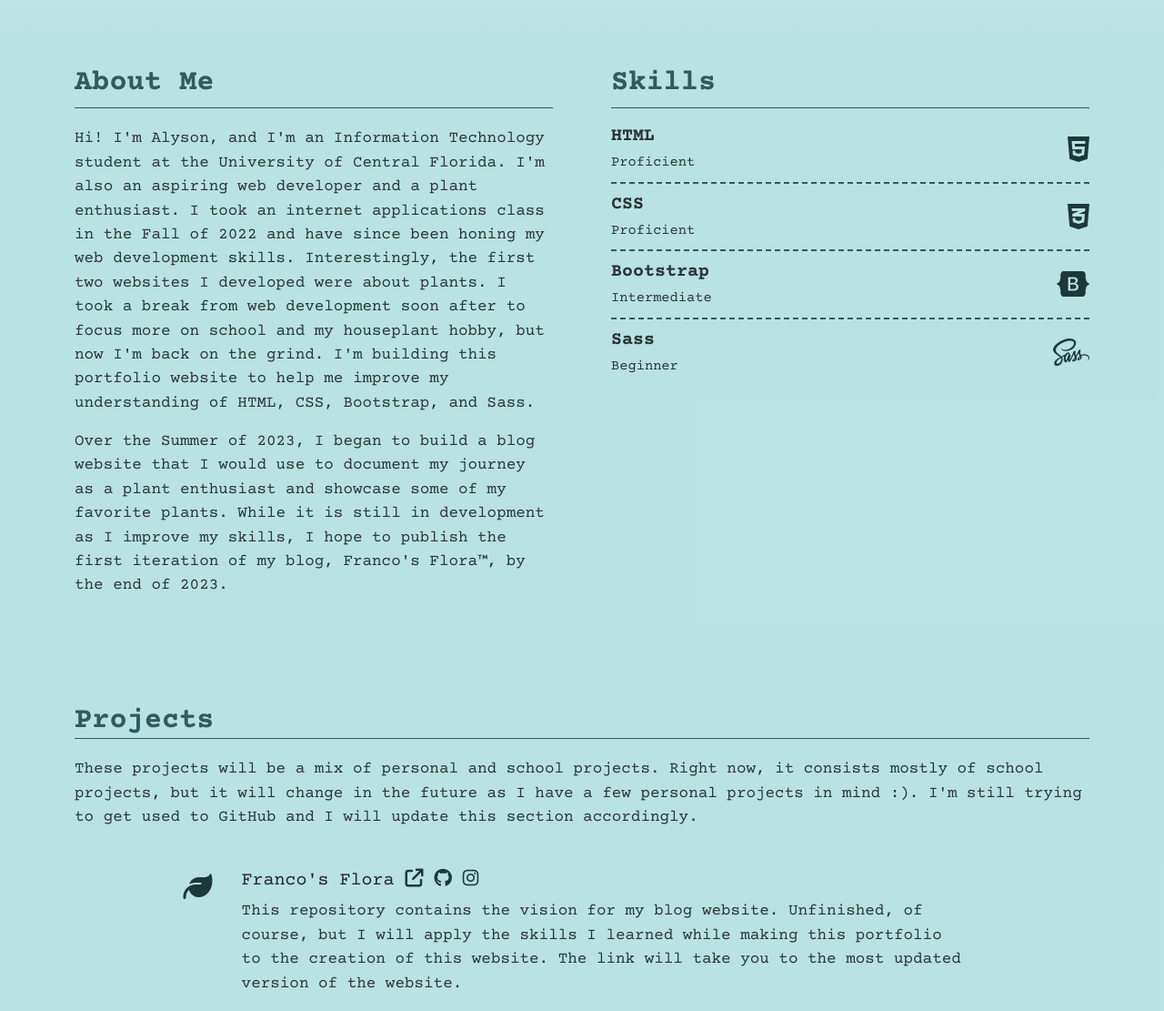
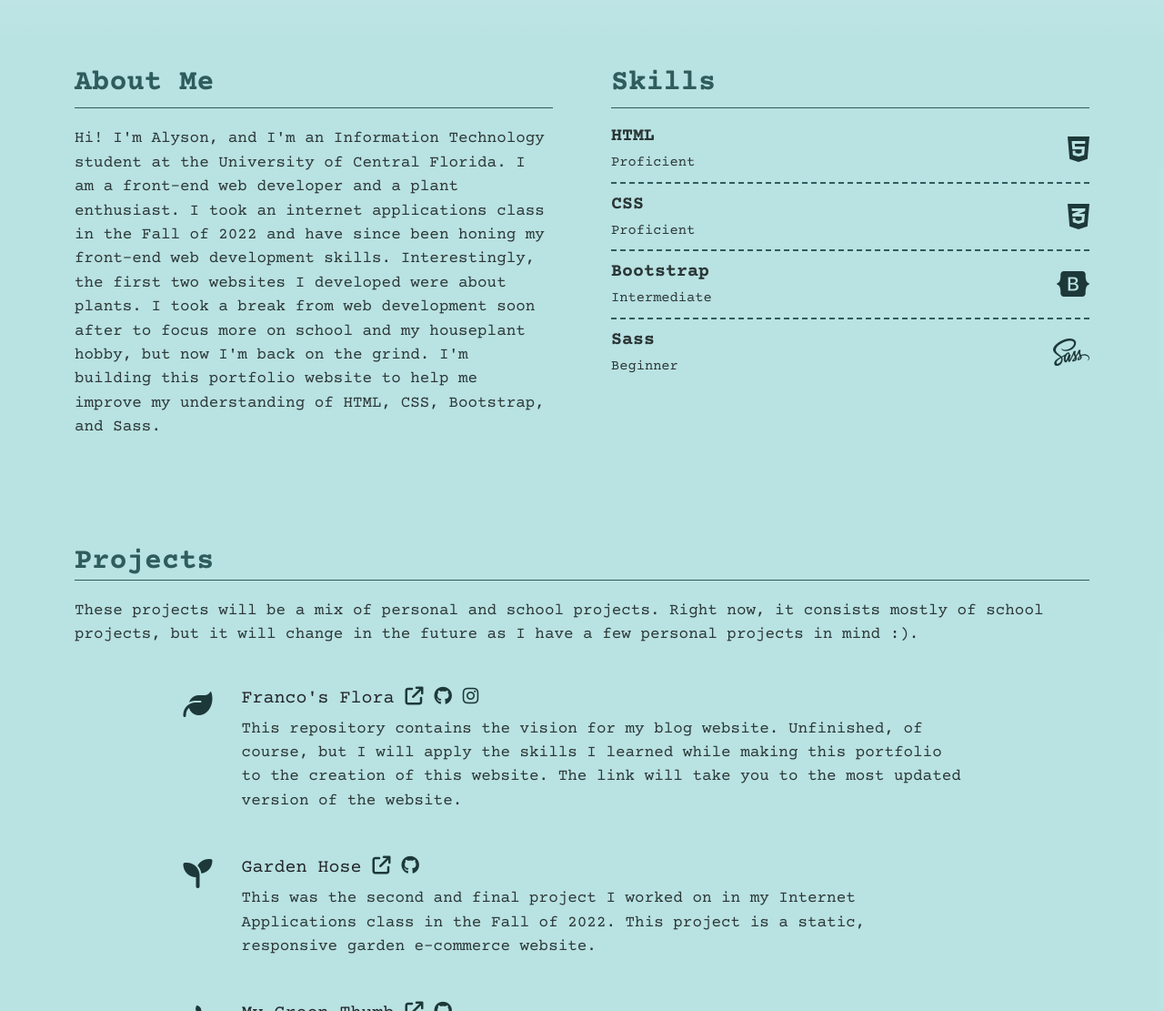
Before and after one commit to alysonfranco/portfolio.html, a website: page index.html in a window 1280 px wide. Shown: the part 580-1691 px from the top of the page at 91% size. Drawn offline with nearby package versions, Linux system fonts and the light colour scheme.

Commit message:
updated some text

```diff
--- a/index.html
+++ b/index.html
@@ -68,22 +68,14 @@
                     <div id="blurb">
                         <p>
                             Hi! I'm Alyson, and I'm an Information Technology student at the
-                            University of Central Florida. I'm also an aspiring web
-                            developer and a plant enthusiast. I took an internet
-                            applications class in the Fall of 2022 and have since been
-                            honing my web development skills. Interestingly, the first two
-                            websites I developed were about plants. I took a break from web
-                            development soon after to focus more on school and my houseplant
-                            hobby, but now I'm back on the grind. I'm building this
-                            portfolio website to help me improve my understanding of HTML,
-                            CSS, Bootstrap, and Sass.
-                        </p>
-                        <p>
-                            Over the Summer of 2023, I began to build a blog website that I
-                            would use to document my journey as a plant enthusiast and
-                            showcase some of my favorite plants. While it is still in
-                            development as I improve my skills, I hope to publish the first
-                            iteration of my blog, Franco's Flora&trade;, by the end of 2023.
+                            University of Central Florida. I am a front-end web developer and
+                            a plant enthusiast. I took an internet applications class in the
+                            Fall of 2022 and have since been honing my front-end web development
+                            skills. Interestingly, the first two websites I developed were about
+                            plants. I took a break from web development soon after to focus more
+                            on school and my houseplant hobby, but now I'm back on the grind. I'm
+                            building this portfolio website to help me improve my understanding of
+                            HTML, CSS, Bootstrap, and Sass.
                         </p>
                     </div>
                     <!-- <a href="#" class="btn btn-light text-center btn--action disabled">Coming Soon...</a>  -->
@@ -157,9 +149,7 @@
                 <p>
                     These projects will be a mix of personal and school projects. Right
                     now, it consists mostly of school projects, but it will change in
-                    the future as I have a few personal projects in mind :&#41;. I'm
-                    still trying to get used to GitHub and I will update this section
-                    accordingly.
+                    the future as I have a few personal projects in mind :&#41;.
                 </p>
             </div>
             <div id="projects" class="container pb-1">
```
